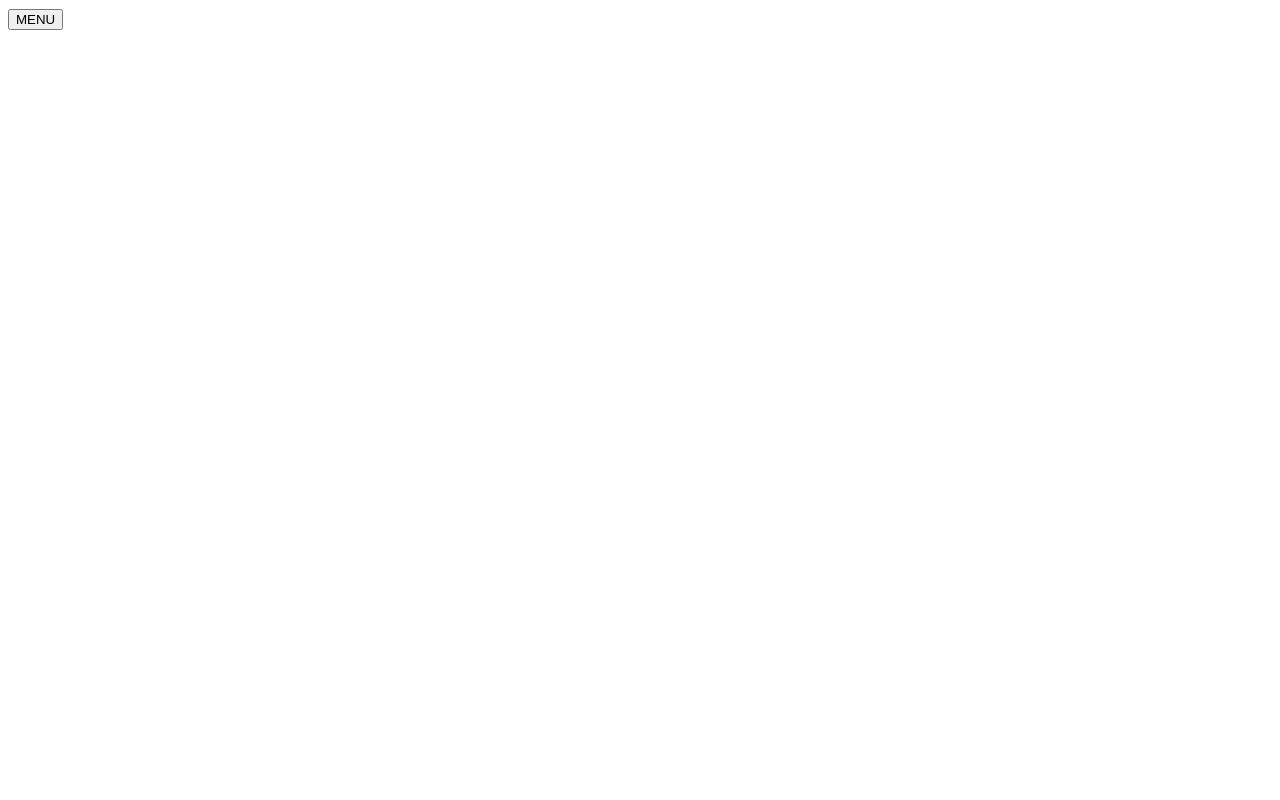
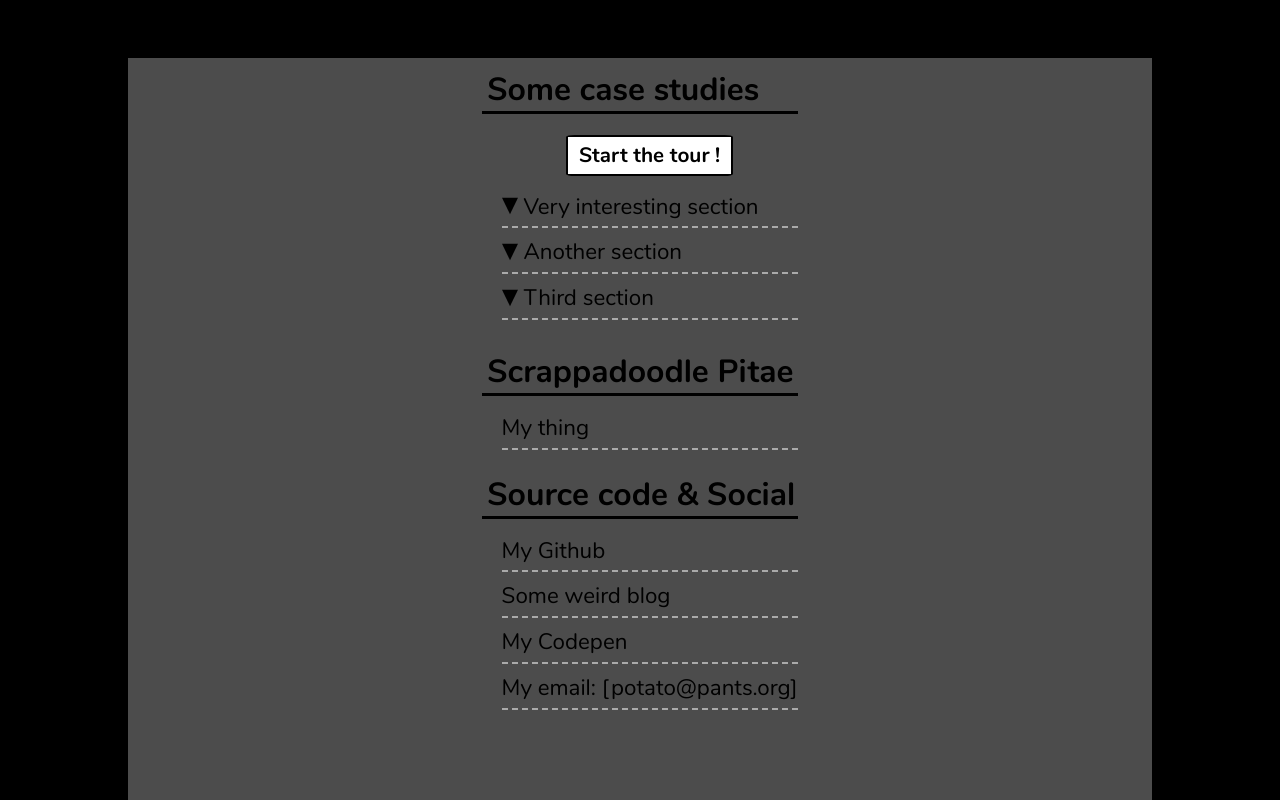
Before and after one commit to dkvz/minimalist-poc, a plain HTML site: page src/article.html in a window 1280 px wide. Both pictures are taken after a click on the button "MENU". Drawn offline with Linux system fonts and the light colour scheme.

Commit message:
I have overlay problems

```diff
--- a/src/article.html
+++ b/src/article.html
@@ -12,10 +12,10 @@
 
   <header>
     <noscript><a href="index.html#menu">MENU</a></noscript>
-    <button>MENU</button>
+    <button id="menuBtn" class="btn">MENU</button>
   </header>
 
-  <div class="menu-overlay">
+  <div class="menu-overlay d-none">
     <div id="menu" class="menu-page flex-center">
       <nav>
         <ul class="menu">
@@ -80,6 +80,8 @@
     </div>
   </div>
 
+  <script src="article.js"></script>
+
 </body>
 
 </html>
--- /dev/null
+++ b/src/article.js
@@ -0,0 +1,7 @@
+const menuBtn = document.getElementById('menuBtn');
+const menuOverlay = document.querySelector('.menu-overlay');
+
+menuBtn.addEventListener('click', () => {
+  menuOverlay.classList.remove('d-none');
+  menuOverlay.classList.add('show');
+});
--- a/src/style.css
+++ b/src/style.css
@@ -51,8 +51,12 @@ h1 {
   margin: 0;
 }
 
-header h1 {
-  font-size: 1.2rem;
+header {
+  background-color: var(--color-primary);
+  color: var(--color-secondary);
+  display: flex;
+  align-items: center;
+  justify-content: flex-end;
 }
 
 main, header, footer {
@@ -199,6 +203,11 @@ main, header, footer {
   margin-bottom: 1.4rem;
 }
 
+.menu .btn {
+  margin-bottom: 0.9rem;
+  margin-top: 0.3rem;
+}
+
 .submenu {
   font-size: 1.2rem;
 }
@@ -274,6 +283,7 @@ input[type="checkbox"]:checked~.collapsible {
 
 .btn {
   display: inline-block;
+  font-family: var(--main-font);
   border-radius: 5%;
   cursor: pointer;
   text-decoration: none;
@@ -283,8 +293,6 @@ input[type="checkbox"]:checked~.collapsible {
   background-color: var(--color-secondary);
   color: var(--color-primary);
   border: 2px solid var(--color-primary);
-  margin-bottom: 0.9rem;
-  margin-top: 0.3rem;
   transition: 0.2s ease-out;
 }
 
@@ -297,8 +305,11 @@ input[type="checkbox"]:checked~.collapsible {
   border: 2px solid var(--color-light);
 }
 
+.btn:hover {
+  border: 2px solid var(--color-secondary);
+}
+
 .menu-overlay {
-  display: none;
   position: absolute;
   width: 100%;
   height: 100%;
@@ -320,6 +331,10 @@ input[type="checkbox"]:checked~.collapsible {
 
 .menu-overlay.show .menu {
   transform: translateX(0);
+}
+
+.d-none {
+  display: none;
 }
 
 @keyframes scroll-down {
```
Also changed, not shown: 1 other file.
